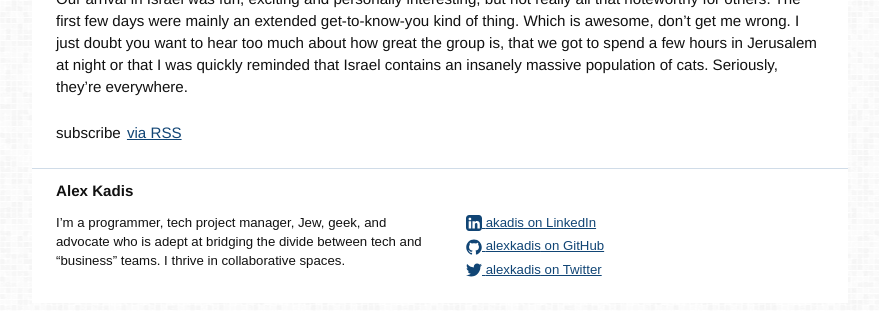
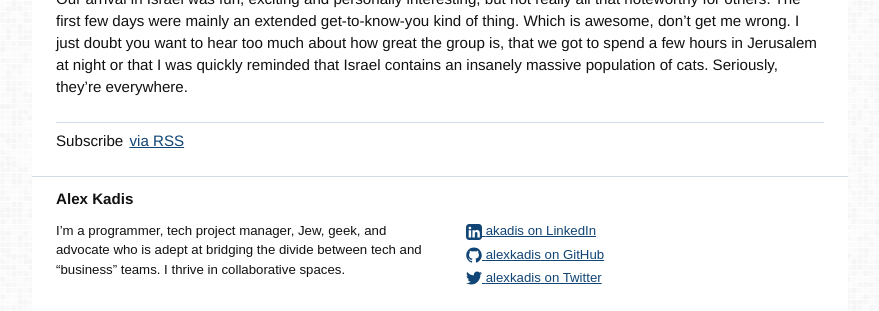
Before and after one commit to alexkadis/alexkadis-com, a Jekyll site: the page built from blog/blog.html, in a window 1280 px wide and 1400 px high, scrolled down 8186 px, cut to the strip 1089-1400 px from the top of the window. Shown: the whole strip, without its empty margins (200-1079 px from the left). Built offline with Jekyll 4.4.1, drawn with Linux system fonts in a browser that asks for light colours; some web fonts are replaced.

Commit message:
changed the design of the blog index page a bit.

```diff
--- a/_sass/_base.scss
+++ b/_sass/_base.scss
@@ -75,9 +75,10 @@ li {
 		 margin-bottom: 0;
 	}
 }
-ul.post-list li {
+ul.post-list li,
+.rss-subscribe {
 	border-top: 1px solid $brand-color-light;
-		padding: 0.45em 0 0 0;
+	padding: 0.45em 0 0 0;
 }
 
 
--- a/blog/blog.html
+++ b/blog/blog.html
@@ -46,6 +46,6 @@ nav_title: Blog
     {% endif %}</p>
   </div> -->
 
-  <p class="rss-subscribe">subscribe <a href="{{ "/feed.xml" | prepend: site.baseurl }}">via RSS</a></p>
+  <p class="rss-subscribe">Subscribe <a href="{{ "/feed.xml" | prepend: site.baseurl }}">via RSS</a></p>
 
 </div>
```
